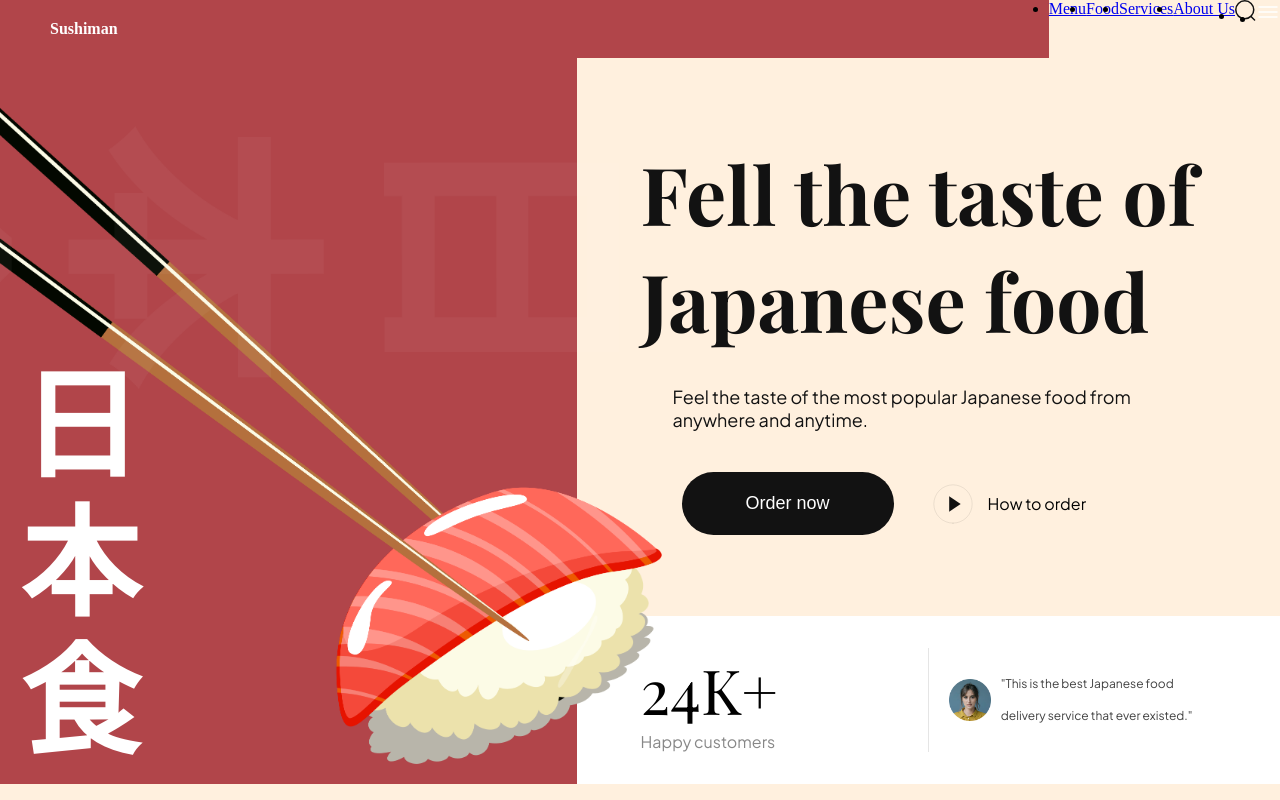
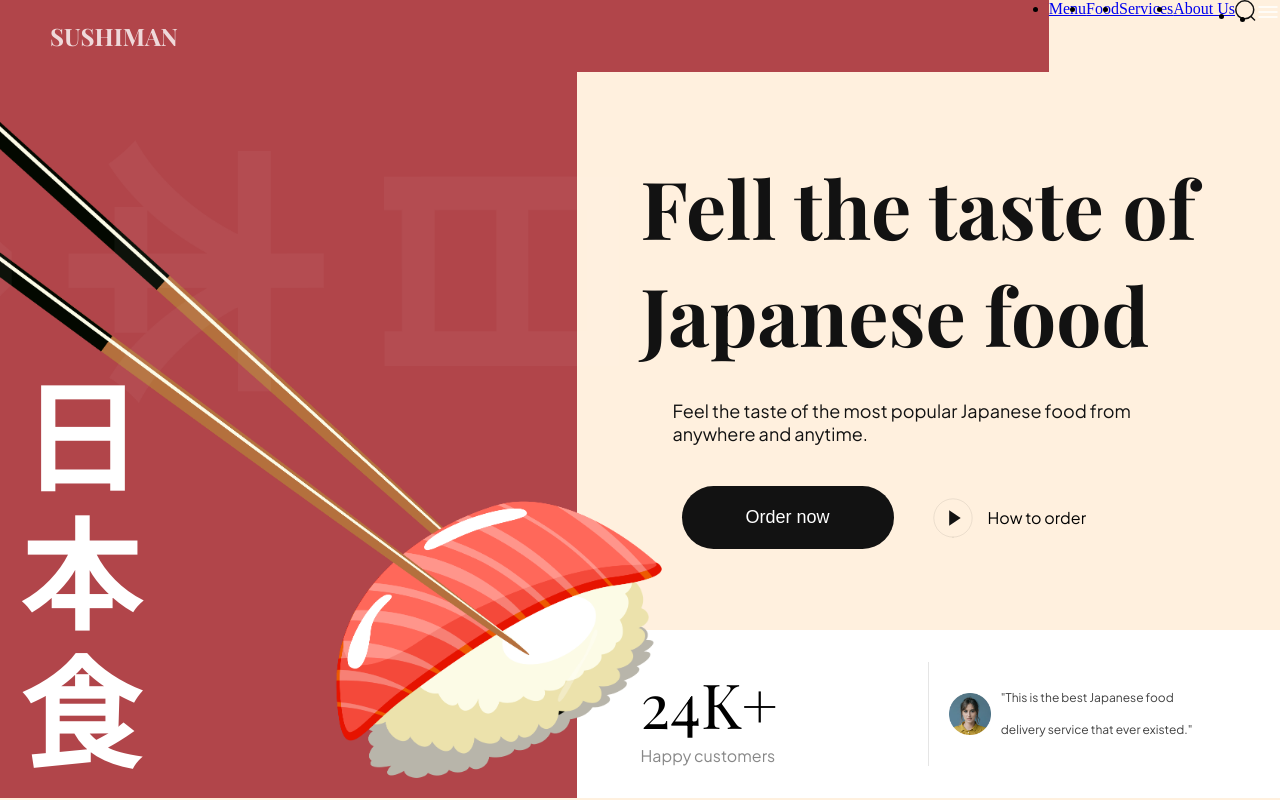
Before and after one commit to anabelena/sushi-themed-web, a website built with Vite: page index.html in a window 1280 px wide. Built offline with nearby package versions, Linux system fonts and the light colour scheme.

Commit message:
refactor(header): add style to header logo

```diff
--- a/css/sections/header.css
+++ b/css/sections/header.css
@@ -30,8 +30,16 @@
   }
 
   .header__logo h4{
+
     padding-left: 30px;
-    color: #fff;
+
+    font-size: 24px;
+    font-weight: 700;
+    font-family: var(--playfair-display);
+    color: var(--color-white);
+    text-transform: uppercase;
+    opacity: 0.8;
+
   }
 
 
```
